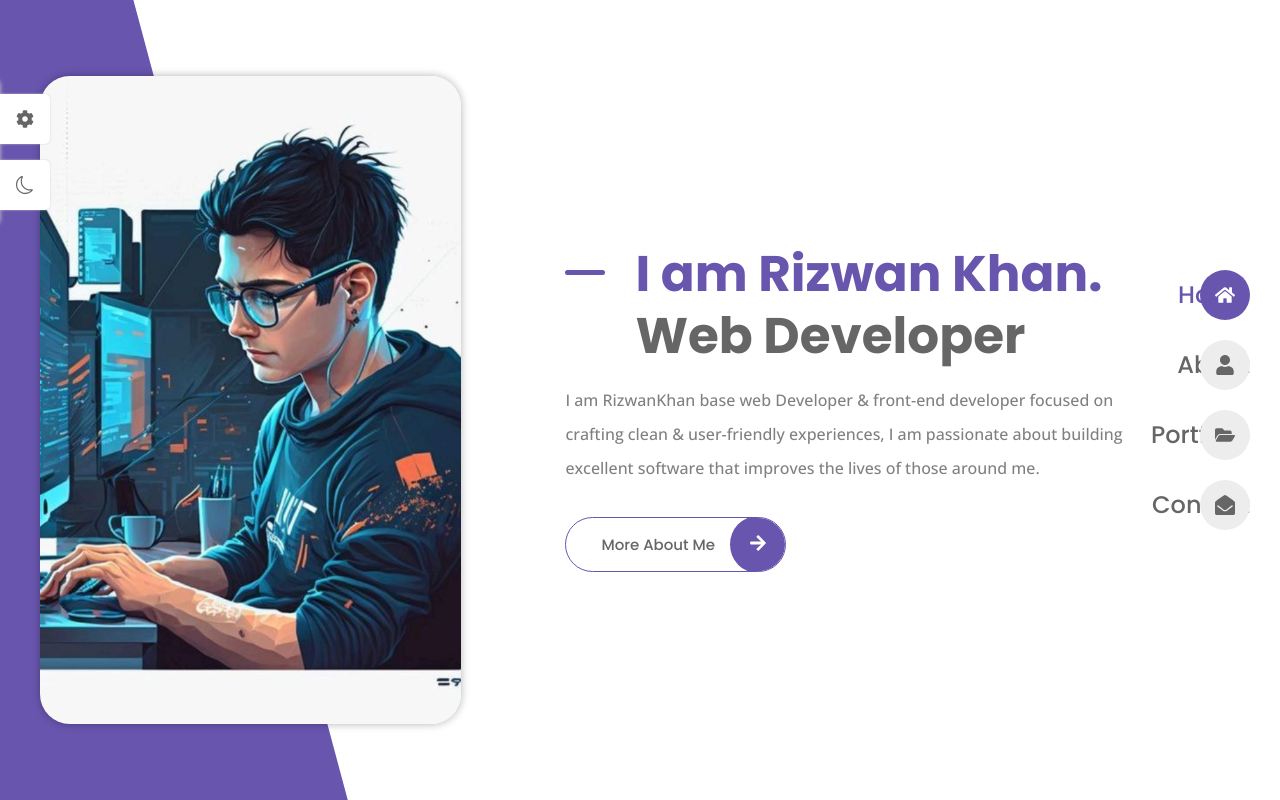
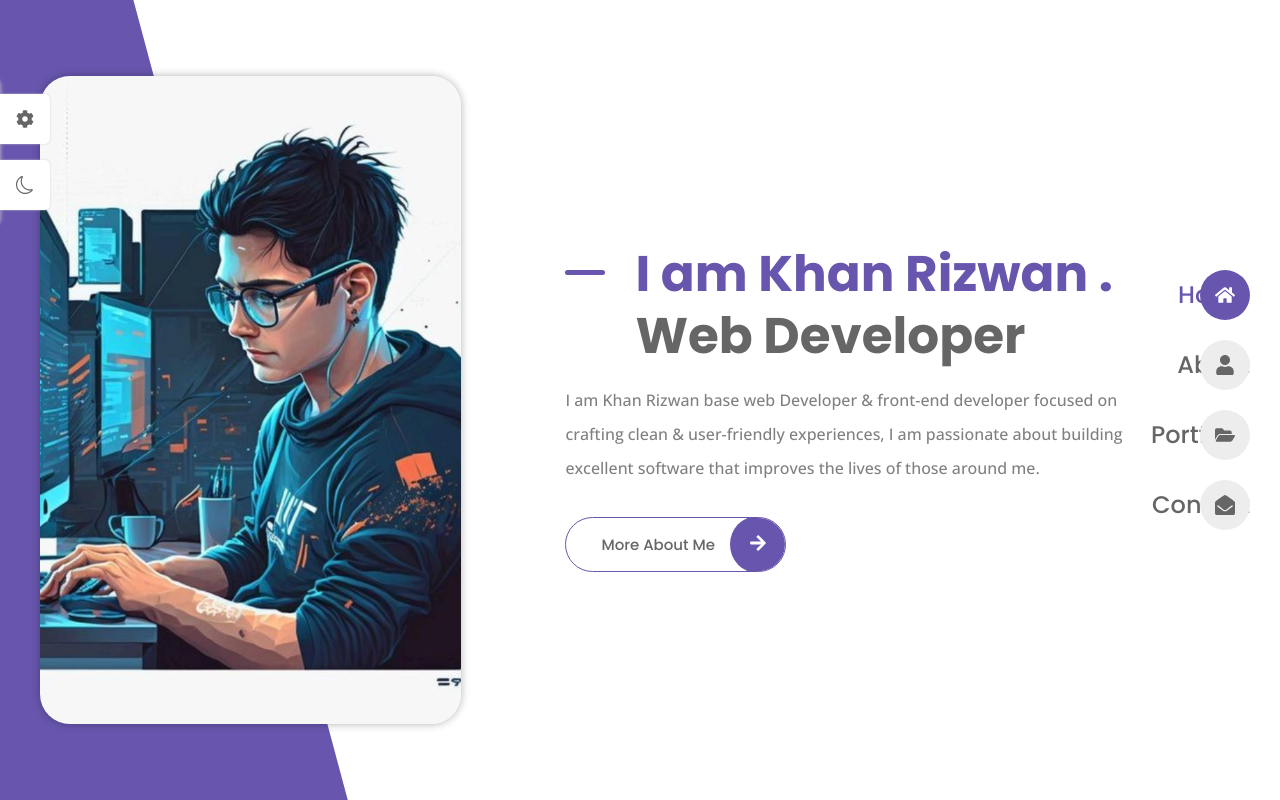
Before and after one commit to supergubber/Portfolioresume, a React (Vite) app: page / in a window 1280 px wide. Built offline with nearby package versions, Linux system fonts and the light colour scheme.

Commit message:
input flex column

```diff
--- a/src/Pages/Contact/Contact.jsx
+++ b/src/Pages/Contact/Contact.jsx
@@ -29,7 +29,11 @@ const Contact = () => {
               <FaEnvelopeOpen className='info__icon' />
               <div>
                 <span className='info__title'>Mail Me</span>
-                <h4 className='info__desc'>super047240@gmail.com</h4>
+                <h4 className='info__desc'>
+                  <a href='mailto:super047240@gmail.com'>
+                    super047240@gmail.com
+                  </a>
+                </h4>
               </div>
             </div>
             <div className='info__item'>
--- a/src/Pages/Home/Homepage.jsx
+++ b/src/Pages/Home/Homepage.jsx
@@ -10,10 +10,10 @@ const Homepage = () => {
       <div className='home__content'>
         <div className='home__data'>
           <h1 className='home__title'>
-            <span>I am Rizwan Khan.</span> Web Developer
+            <span>I am Khan Rizwan .</span> Web Developer
           </h1>
           <p className='home__description'>
-            I am RizwanKhan base web Developer & front-end developer focused on
+            I am Khan Rizwan base web Developer & front-end developer focused on
             crafting clean & user-friendly experiences, I am passionate about
             building excellent software that improves the lives of those around
             me.
--- a/src/index.css
+++ b/src/index.css
@@ -233,4 +233,9 @@
     .stats{
         grid-template-columns: 1fr;
     }
+    .form__input-group{
+        display: flex;
+        flex-direction: column;
+        grid-template-columns: 1fr;
+    }
 }
```
